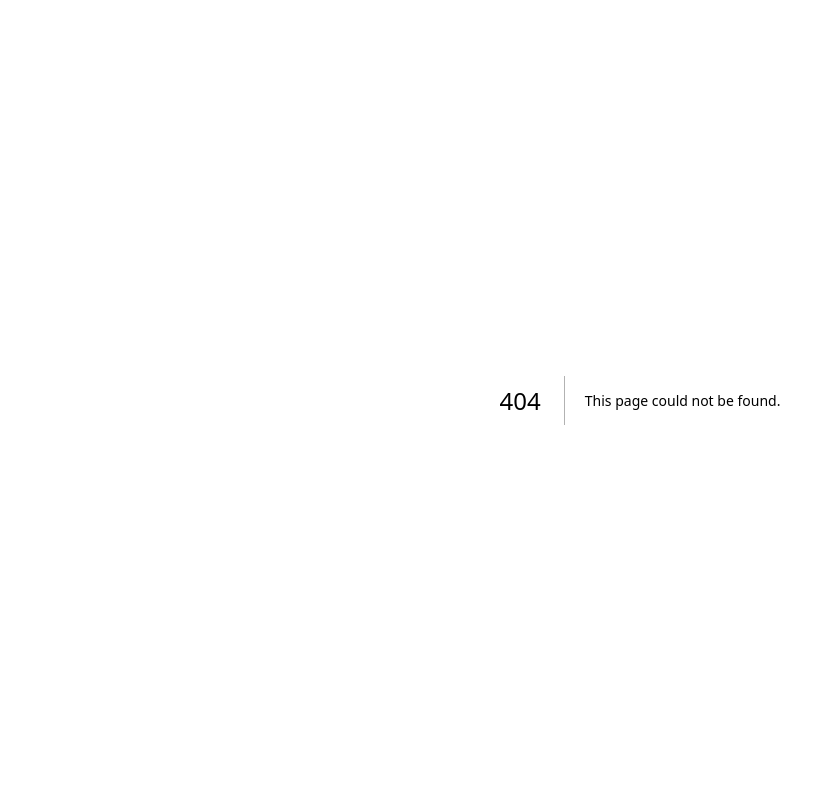
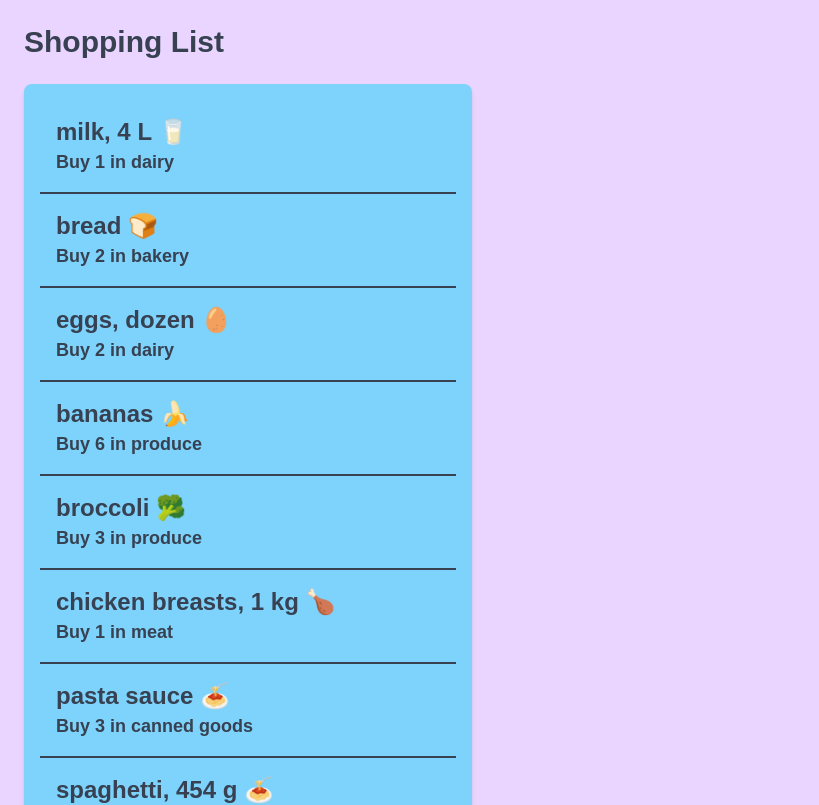
Before and after one commit to jacobJ-TheCreator/cprg306-assignments, a Next.js app: page /week-3 in a window 1280 px wide. Before the commit this address had no page. Shown: the top 805 px of the page, without its empty margins (0-819 px from the left). Built offline with nearby package versions, Linux system fonts and the light colour scheme.

Commit message:
week-3 assignment
Complete

```diff
--- a/app/page.js
+++ b/app/page.js
@@ -8,7 +8,8 @@ export default function Home (){
       <header>
         CPRG 306: Web Development 2 - Assignments
       </header>
-      <p><Link href = "http://localhost:3001/week-2">Week 2 Assignment</Link></p>
+      <p><Link href = "http://localhost:3000/week-2">Week 2 Assignment</Link></p>
+      <p><Link href = "http://localhost:3000/week-3">Week 3 Assignment</Link></p>
     </div>
   );
 
--- /dev/null
+++ b/app/week-3/item-list.js
@@ -0,0 +1,97 @@
+import React from "react";
+import Item from "./item";
+
+
+
+export default function ItemList(){
+
+    const item1 = {
+        name: "milk, 4 L 🥛",
+        quantity: 1,
+        category: "dairy",
+      };
+
+      const item2 = {
+        name: "bread 🍞",
+        quantity: 2,
+        category: "bakery",
+      };
+
+      const item3 = {
+        name: "eggs, dozen 🥚",
+        quantity: 2,
+        category: "dairy",
+      };
+
+      const item4 = {
+        name: "bananas 🍌",
+        quantity: 6,
+        category: "produce",
+      };
+
+      const item5 = {
+        name: "broccoli 🥦",
+        quantity: 3,
+        category: "produce",
+      };
+
+      const item6 = {
+        name: "chicken breasts, 1 kg 🍗",
+        quantity: 1,
+        category: "meat",
+      };
+
+      const item7 = {
+        name: "pasta sauce 🍝",
+        quantity: 3,
+        category: "canned goods",
+      };
+
+      const item8 = {
+        name: "spaghetti, 454 g 🍝",
+        quantity: 2,
+        category: "dry goods",
+      };
+
+      const item9 = {
+        name: "toilet paper, 12 pack 🧻",
+        quantity: 1,
+        category: "household",
+      };
+
+      const item10 = {
+        name: "paper towels, 6 pack",
+        quantity: 1,
+        category: "household",
+      };
+
+      const item11 = {
+        name: "dish soap 🍽️",
+        quantity: 1,
+        category: "household",
+      };
+
+      const item12 = {
+        name: "hand soap 🧼",
+        quantity: 4,
+        category: "household",
+      };
+
+      const items = [item1, item2, item3, item4, item5, item6, item7, item8, item9, item10, item11, item12];
+
+
+      return (
+
+        <main className="max-w-md bg-sky-300 shadow-md rounded-lg p-4 ">
+
+          <ul>
+
+            {items.map((item, index) => (
+              <Item key={index} name={item.name} quantity={item.quantity} category={item.category} />
+            ))}
+          </ul>
+        </main>
+      );
+
+
+}
--- /dev/null
+++ b/app/week-3/item.js
@@ -0,0 +1,14 @@
+import React from "react";
+
+export default function Item(props) {
+
+  return (
+    <li className="p-4 border-b-2 border-gray-700 flex justify-between items-start">
+      <div className="flex flex-col">
+        <p className="text-2xl text-gray-700 font-semibold">{props.name}</p>
+        <p className = "text-lg text-gray-700 font-semibold">Buy {props.quantity} in {props.category} </p>
+      </div>
+
+    </li>
+  );
+}
--- /dev/null
+++ b/app/week-3/page.js
@@ -0,0 +1,12 @@
+import React from "react";
+import ItemList from "./item-list"; // Ensure the correct case-sensitive file name
+
+export default function Page() {
+  return (
+    <main className="min-h-screen bg-purple-200 p-6">
+
+      <h1 className="text-3xl font-bold text-gray-700 mb-6">Shopping List</h1>
+      <ItemList />
+    </main>
+  );
+}
```
